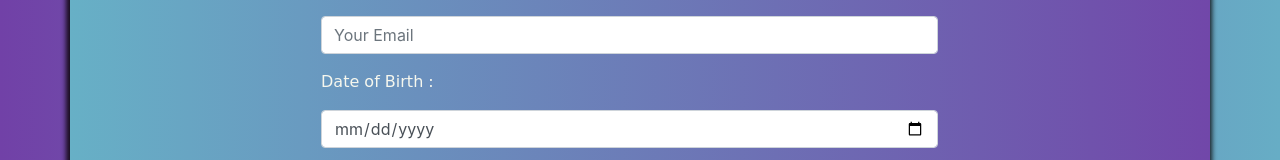
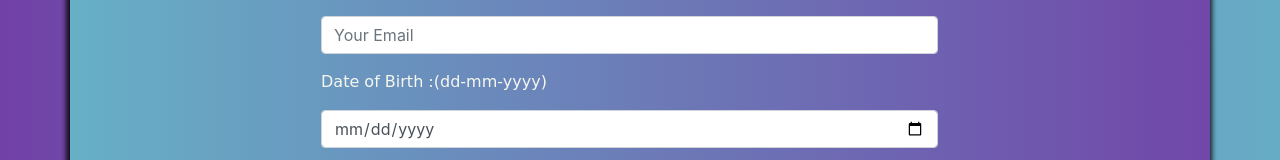
Before and after one commit to xamanakib/birthdaywish, a plain HTML site: page index.html in a window 1280 px wide. Shown: the part 212-372 px from the top of the page. Drawn offline with nearby package versions, Linux system fonts and the light colour scheme; a web font is replaced by a local one.

Commit message:
Update index.html

```diff
--- a/index.html
+++ b/index.html
@@ -122,7 +122,7 @@
                                         <input type="text" name="email" class="form-control" placeholder="Your Email " value="" required="" />
                                     </div>
                                     <div class="form-group">
-                                        <p class="fText"> Date of Birth :</p>
+                                        <p class="fText"> Date of Birth :(dd-mm-yyyy) </p>
                                         <input type="date" name="date of birth" class="form-control" placeholder="Your Date of birth " value="" required="" />
                                     </div>
                                     <div class="form-group">
```
